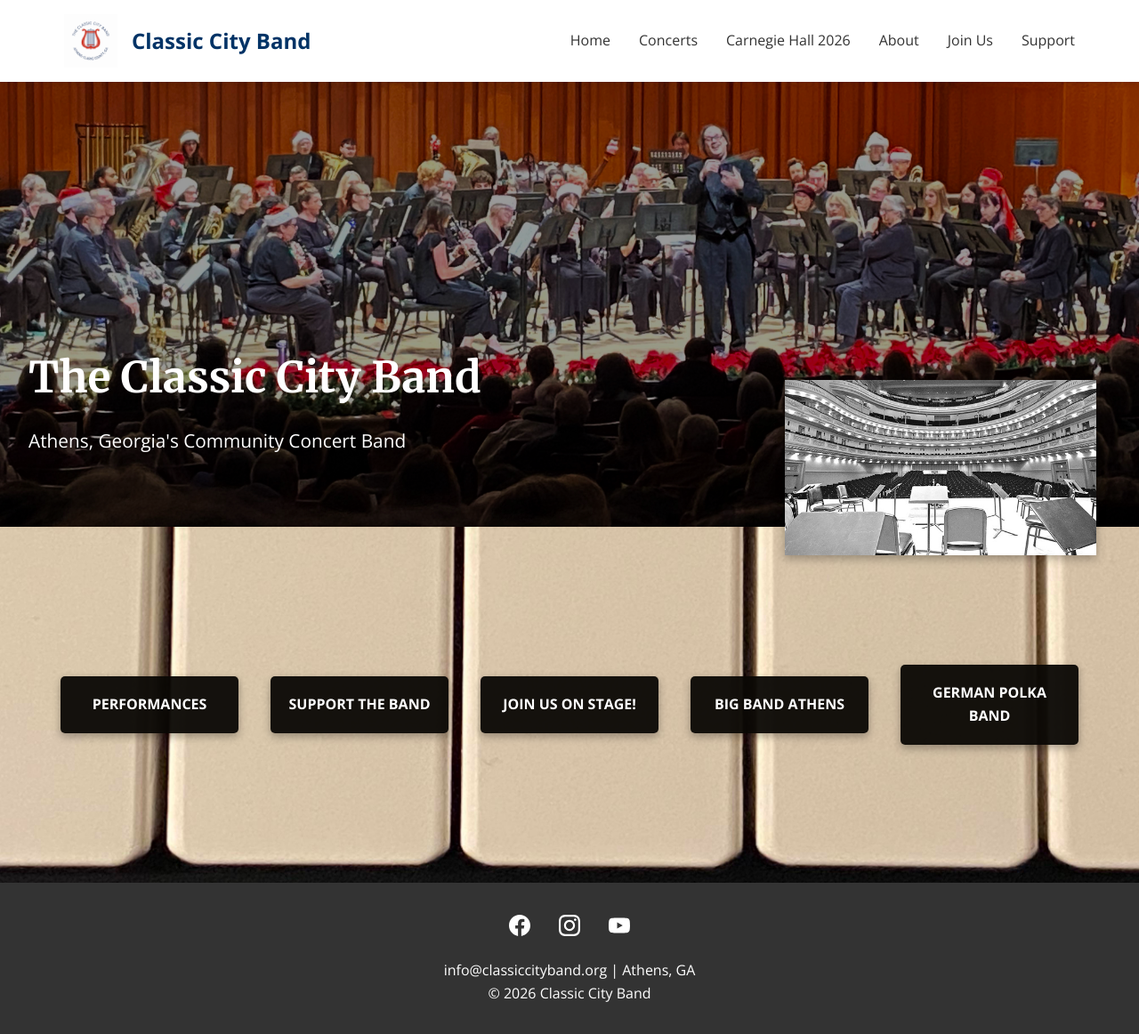
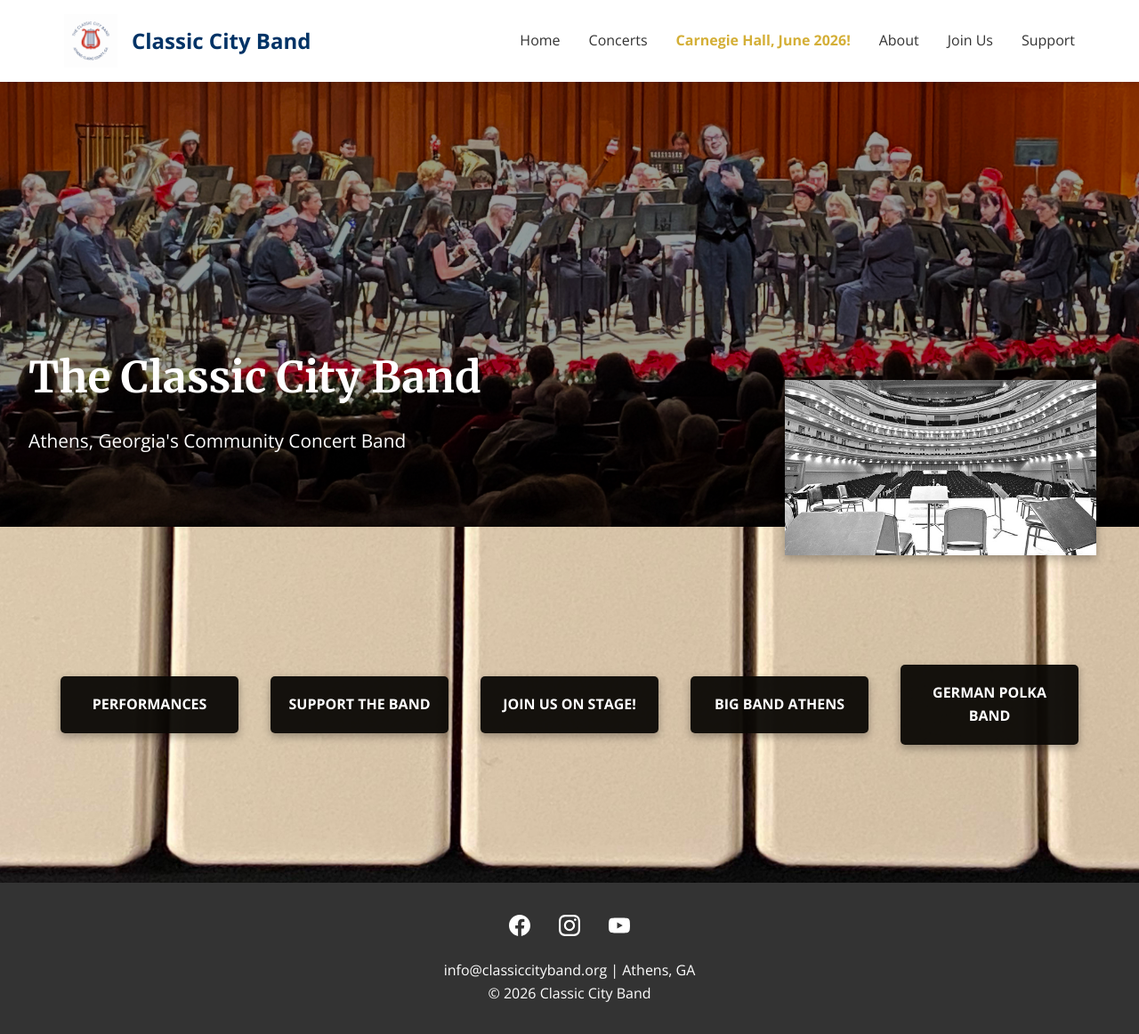
Before and after one commit to webmasterCCB/CCBwebsite, a Jekyll site: the page built from index.html, in a window 1280 px wide and 1162 px high. Shown: the whole window at 89% size. Built offline with Jekyll 4.4.1, drawn with Linux system fonts in a browser that asks for light colours.

Commit message:
Update header.html

```diff
--- a/_includes/header.html
+++ b/_includes/header.html
@@ -8,7 +8,7 @@
       <ul>
         <li><a href="{{ '/' | relative_url }}">Home</a></li>
         <li><a href="{{ '/concerts' | relative_url }}">Concerts</a></li>
-        <li><a href="{{ '/carnegie-hall' | relative_url }}">Carnegie Hall 2026</a></li>
+        <li><a href="{{ '/carnegie-hall' | relative_url }}" style="color: #d4af37; font-weight: bold;">Carnegie Hall, June 2026!</a></li>
         <li><a href="{{ '/about' | relative_url }}">About</a></li>
         <li><a href="{{ '/join' | relative_url }}">Join Us</a></li>
         <li><a href="{{ '/support' | relative_url }}">Support</a></li>
```
